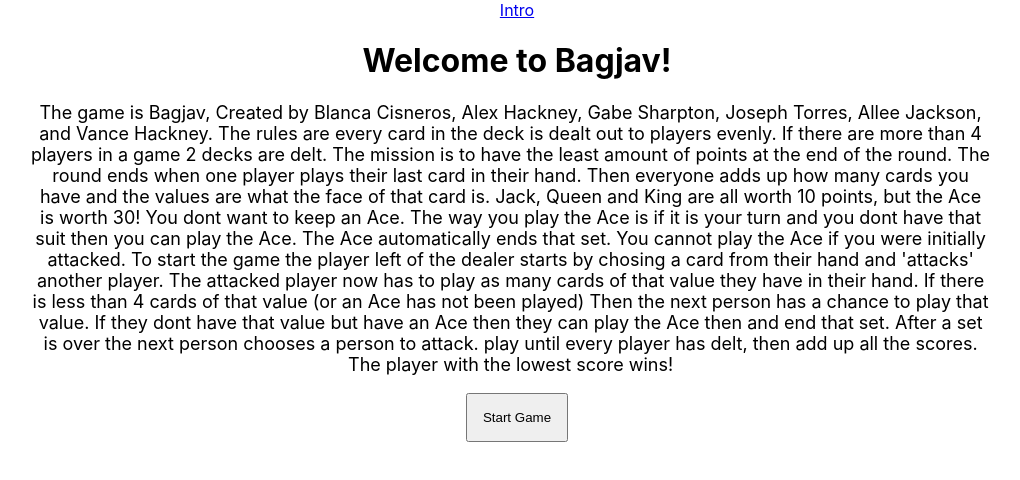
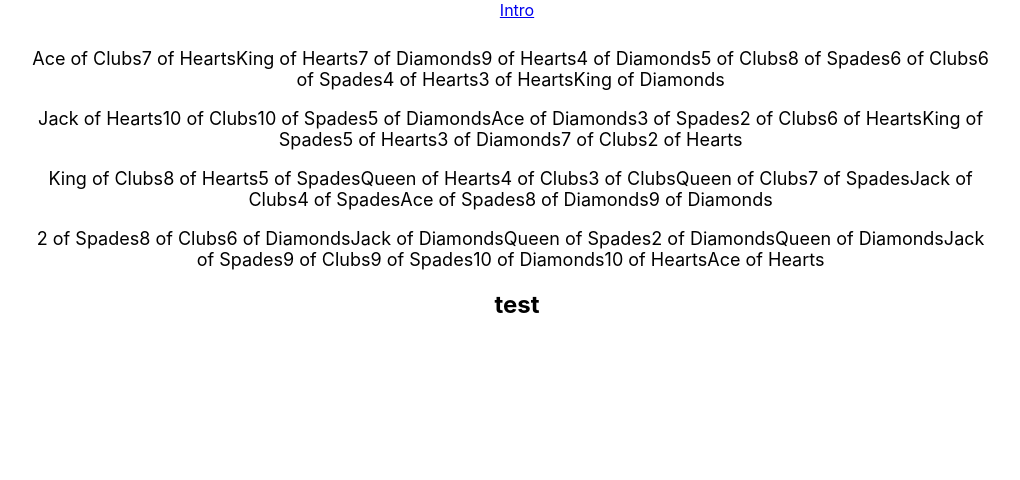
Before and after one commit to gabesharpton/Bagjav, a React (Create React App) app in the folder bagjav/: page / in a window 1280 px wide. Shown: the top 480 px of the page, without its empty margins (123-1143 px from the left). Built offline with nearby package versions, Linux system fonts and the light colour scheme.

Commit message:
able to deal cards

```diff
--- a/bagjav/src/App.js
+++ b/bagjav/src/App.js
@@ -18,7 +18,8 @@ class App extends Component {
         <Link to="">Intro</Link>
       </nav>
       <Route path="" render={Intro}/>
-
+     {/* <Route path='' render={Cards}/> */}
+     <Cards/>
 
     </div>
   );
--- a/bagjav/src/Card.js
+++ b/bagjav/src/Card.js
@@ -1,15 +1,19 @@
+import React, {Component} from 'react';
+import './card.css'
 
-export default class Cards {
-    constructor(){
-        this.deck = [];
+export default class Cards extends Component{
+    constructor(props){
+        super(props);
+        this.state = {
+            deck: [],
+            player1: [],
+                player2: [],
+                player3: [],
+                player4: []
+
+        }
         this.makeCards();
         this.shuffle();
-        this.player = {
-            player1: [],
-            player2: [],
-            player3: [],
-            player4: []
-        }
         this.deal();
     }
     makeCards(){
@@ -20,14 +24,14 @@ export default class Cards {
 
         for (let suit in suits){
             for (let value in values) {
-                this.deck.push(`${values[value]} of ${suits[suit]}`);
+                this.state.deck.push(`${values[value]} of ${suits[suit]}`);
             }
         }
         return this.deck
     }
 
         shuffle() {
-            const {deck} = this;
+            const {deck} = this.state;
             let j = deck.length, i;
 
 
@@ -39,15 +43,31 @@ export default class Cards {
             return this;
         }
         deal(){
-            // for(let players in this.player){
-                for(let c = 0; c <= 13; c++){
-                    this.deck.shift(this.player.player1)
-                    // this.player.push(this.player.player1)
-                }
-            return ;
+
+            this.setState(this.state.player1 = this.state.deck.splice(0, 13))
+            this.setState(this.state.player2 = this.state.deck.splice(0, 13))
+            this.setState(this.state.player3 = this.state.deck.splice(0, 13))
+            this.setState(this.state.player4 = this.state.deck.splice(0, 13))
+
+
+            // this.state.deck.fill(this.state.player1)
+
+                // while((i = deck.shift() !== undefined){
+
+                // })
+
+            // let {deck} = this.state
+            // for( let i = 0; i <= 13; i++){
+            //     if(deck[i] !== 0){
+            //         let card = deck[i]
+            //         console.log(card)
+            //          deck.pop()}
+                //  this.state.deck.pop(this.state.player2)
+                return this.state;
+
         }
 
-    // }
+
 
 
     // function deals(){
@@ -79,4 +99,15 @@ export default class Cards {
 
         // console.log(deck1)
         // deals()
-}
+
+        render(){
+            return(
+                <div><p>{this.state.deck} </p>
+                <p>{this.state.player1}</p>
+                <p>{this.state.player2}</p>
+                <p>{this.state.player3}</p>
+                <p>{this.state.player4}</p>
+                <h2>test</h2></div>
+            )
+        }
+    }
--- a/bagjav/src/Intro.css
+++ b/bagjav/src/Intro.css
@@ -3,6 +3,8 @@ p{
     justify-content: center;
     margin-left: 12%;
     font-size: 18px;
+    display: relative;
+    top: 100px;
 }
 button {
     padding: 15px;
--- a/bagjav/src/Intro.js
+++ b/bagjav/src/Intro.js
@@ -5,10 +5,10 @@ import './Intro.css'
 export default function Intro() {
   return (
     <div className="Intro">
-     <h1> Welcome to Bagjav!</h1>
-     <p>The game is Bagjav, Created by Blanca Cisneros, Alex Hackney, Gabe Sharpton, Joseph Torres, Allee Jackson, and Vance Hackney. The rules are every card in the deck is dealt out to players evenly. If there are more than 4 players in a game 2 decks are delt. The mission is to have the least amount of points at the end of the round. The round ends when one player plays their last card in their hand. Then everyone adds up how many cards you have and the values are what the face of that card is. Jack, Queen and King are all worth 10 points, but the Ace is worth 30! You dont want to keep an Ace. The way you play the Ace is if it is your turn and you dont have that suit then you can play the Ace. The Ace automatically ends that set. You cannot play the Ace if you were initially attacked. To start the game the player left of the dealer starts by chosing a card from their hand and 'attacks' another player. The attacked player now has to play as many cards of that value they have in their hand. If there is less than 4 cards of that value (or an Ace has not been played) Then the next person has a chance to play that value. If they dont have that value but have an Ace then they can play the Ace then and end that set. After a set is over the next person chooses a person to attack. play until every player has delt, then add up all the scores. The player with the lowest score wins!</p>
+     {/* <h1> Welcome to Bagjav!</h1> */}
+     {/* <p>The game is Bagjav, Created by Blanca Cisneros, Alex Hackney, Gabe Sharpton, Joseph Torres, Allee Jackson, and Vance Hackney. The rules are every card in the deck is dealt out to players evenly. If there are more than 4 players in a game 2 decks are delt. The mission is to have the least amount of points at the end of the round. The round ends when one player plays their last card in their hand. Then everyone adds up how many cards you have and the values are what the face of that card is. Jack, Queen and King are all worth 10 points, but the Ace is worth 30! You dont want to keep an Ace. The way you play the Ace is if it is your turn and you dont have that suit then you can play the Ace. The Ace automatically ends that set. You cannot play the Ace if you were initially attacked. To start the game the player left of the dealer starts by chosing a card from their hand and 'attacks' another player. The attacked player now has to play as many cards of that value they have in their hand. If there is less than 4 cards of that value (or an Ace has not been played) Then the next person has a chance to play that value. If they dont have that value but have an Ace then they can play the Ace then and end that set. After a set is over the next person chooses a person to attack. play until every player has delt, then add up all the scores. The player with the lowest score wins!</p> */}
 
-<button >Start Game</button>
+{/* <button >Start Game</button> */}
     </div>
   );
 }
--- /dev/null
+++ b/bagjav/src/card.css
@@ -0,0 +1,3 @@
+div{
+    height: 10px;
+}
```
